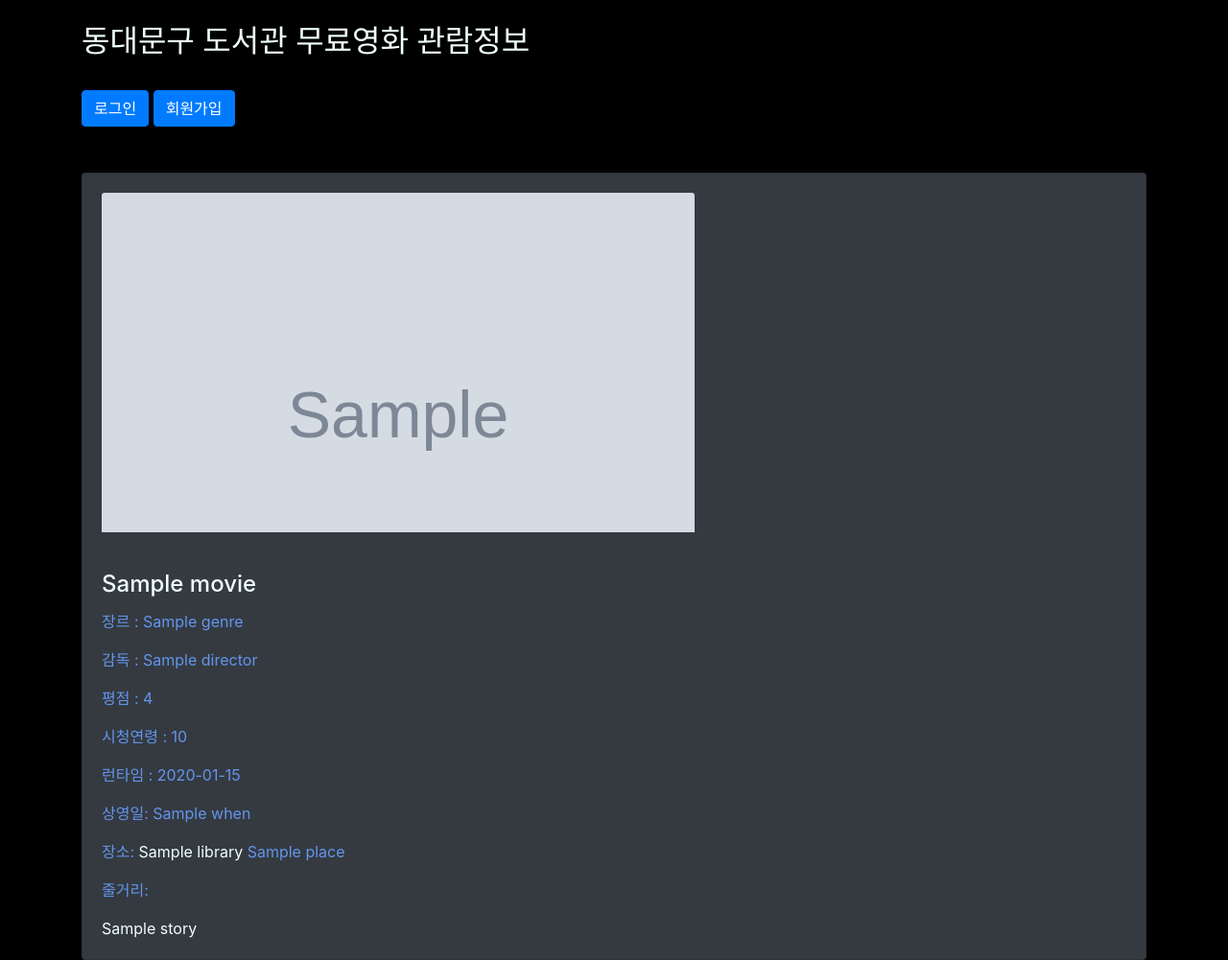
After one commit to maro99/library_movie, a Django app: template app/templates/movie/movie_detail.html in a window 1280 px wide. The commit adds this page. Shown: the whole page at 96% size. Run offline with Django 3.2, Linux system fonts and the light colour scheme; the template is opened without the code that fills it: most values are stand-ins (such as "Sample title", 1, 10 or a date in 2020); grey boxes marked "Sample" are stand-in pictures; some libraries are stand-ins or nearby versions.

Commit message:
디테일 페이지 추가

```diff
--- a/app/movies/urls/apis.py
+++ b/app/movies/urls/apis.py
@@ -0,0 +1 @@
+app_name = 'movies-api'
--- a/app/movies/views/__init__.py
+++ b/app/movies/views/__init__.py
@@ -1,3 +1,5 @@
 from django.shortcuts import render
 
 # Create your views here.
+
+from . pages import *
--- a/app/templates/base.html
+++ b/app/templates/base.html
@@ -13,7 +13,7 @@
         body{
             background-color: #000000;
         }
-        h5, h4, h3, h2, h1 {
+        h5, h4, h3, h2, h1, span {
             color: #F0FFFF;
         }
         a {
@@ -75,26 +75,7 @@
         {% endif %}
 
 
-    <!--<h4><a href="{% url 'main_page_by_date' %}"> 날짜순 정렬</a></h4>-->
-    <!--<h4><a href="{% url 'main_page_by_genre' %}"> 장르별 정렬 </a></h4>-->
 
-
-    <div id="gnb" style="float:right; display:inline-block;">
-        <ul>
-            <!--<li class="menu1"><a href="menu1.html">메뉴 1</a></li>-->
-            <!--<li class="menu2"><a href="menu2.html">메뉴 2</a></li>-->
-            <li class="menu3">
-                <a href="">정렬 </a>
-                <dl class="dropdown">
-                    <dd><a href="{% url 'main_page_by_date' %}"> 날짜순 정렬</a></dd>
-                    <dd><a href="{% url 'main_page_by_genre' %}"> 장르별 정렬 </a></dd>
-                    <dd><a href="{% url 'main_page_by_rating' %}"> 평점순 정렬 </a></dd>
-                </dl>
-            </li>
-        </ul>
-    </div>
-
-    <br><br><br><br><br><br>
 
 
     <div>
--- /dev/null
+++ b/app/templates/movie/movie_detail.html
@@ -0,0 +1,63 @@
+{% extends '../base.html'%}
+
+
+{% block content %}
+
+<br>
+<br>
+<div class="card bg-dark text-white">
+
+        <div class="card-img-top" style="height: 354px; width: 618px; background-image: url('{{movie.thumbnail_url}}'); margin: 20px;  background-size: cover;"></div>
+            <div class="card-body">
+                <h4 class="card-title">{{movie.title}}</h4>
+
+                {% if movie.genre %}
+                    <p class="card-text">장르 : {{movie.genre}}</p>
+                {% endif %}
+
+                {% if movie.genre %}
+                    <p class="card-text">감독 : {{movie.director}}</p>
+                {% endif %}
+
+                {% if movie.genre %}
+                    <p class="card-text">평점 : {{movie.rating}}</p>
+                {% endif %}
+
+                {% if movie.genre %}
+                    <p class="card-text">시청연령 : {{movie.age}}</p>
+                {% endif %}
+
+                {% if movie.genre %}
+                    <p class="card-text">런타임 : {{movie.runtime}}</p>
+                {% endif %}
+
+                {% if movie.genre %}
+                    <p class="card-text">상영일: {{movie.when}}</p>
+                {% endif %}
+
+                {% if movie.genre %}
+                    <p class="card-text">장소: <a href="">{{movie.library.library_name}}</a> {{movie.place}}</p>
+                {% endif %}
+
+                {% if movie.genre %}
+                    <p>줄거리: </p>
+                    <span> {{movie.story}}</span>
+                {% endif %}
+
+            </div>
+
+
+
+</div>
+
+{% endblock %}
+
+
+
+
+    <!--runtime = models.CharField(max_length=100,blank=True)-->
+
+    <!--# 이하는 네이버 영화 검색으로 넣을것.-->
+    <!--director = models.CharField(max_length=200)-->
+    <!--story = models.TextField(blank=True)-->
+    <!--age = models.CharField(max_length=200, blank=True)-->
```
Also changed, not shown: app/movies/urls/views.py (+6 -5 lines), app/movies/views/pages.py (+8 -0 lines), app/templates/movie/main.html (+22 -1 lines), app/templates/movie/main_genre.html (+16 -0 lines). Lines whose indentation alone changed are shown as unchanged.
